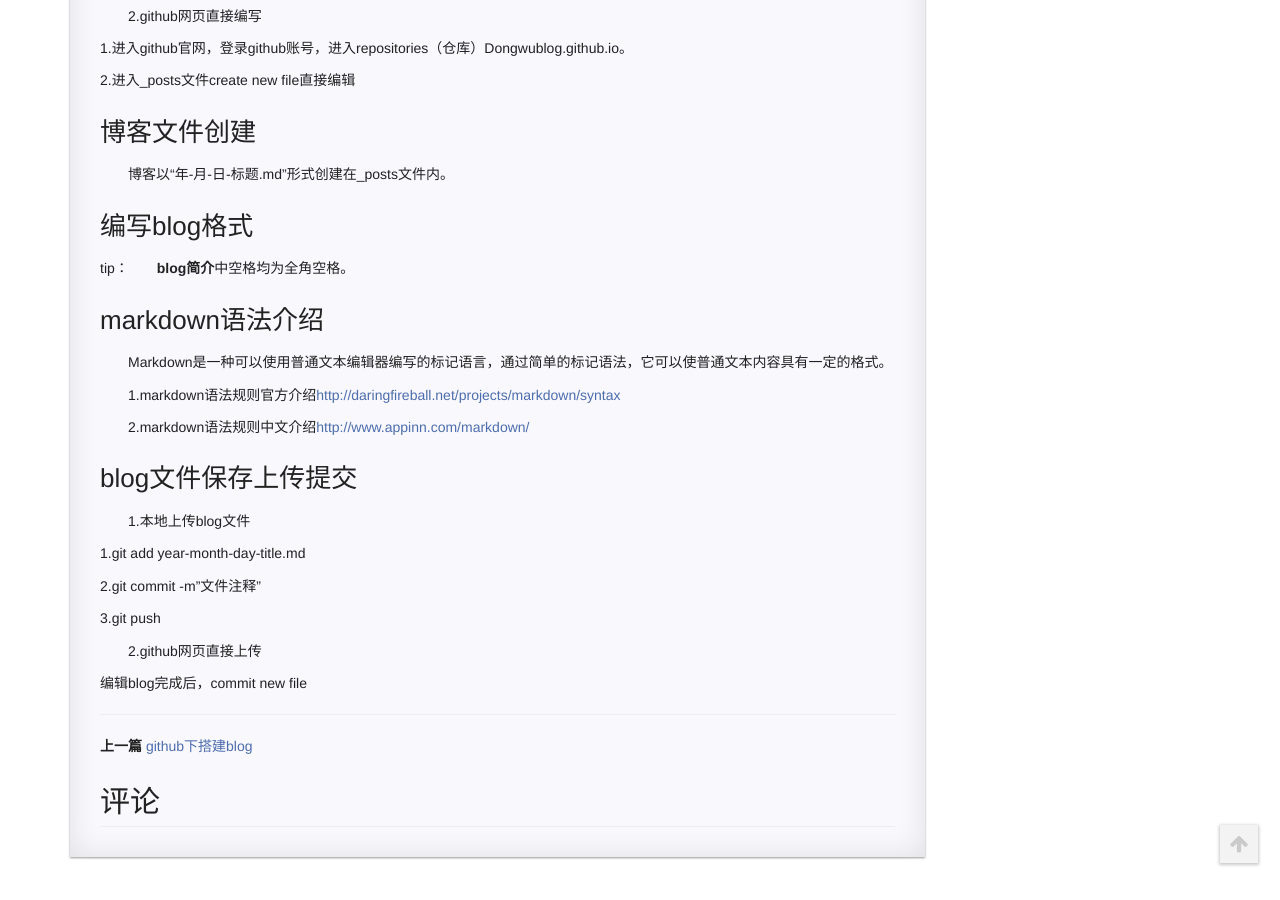
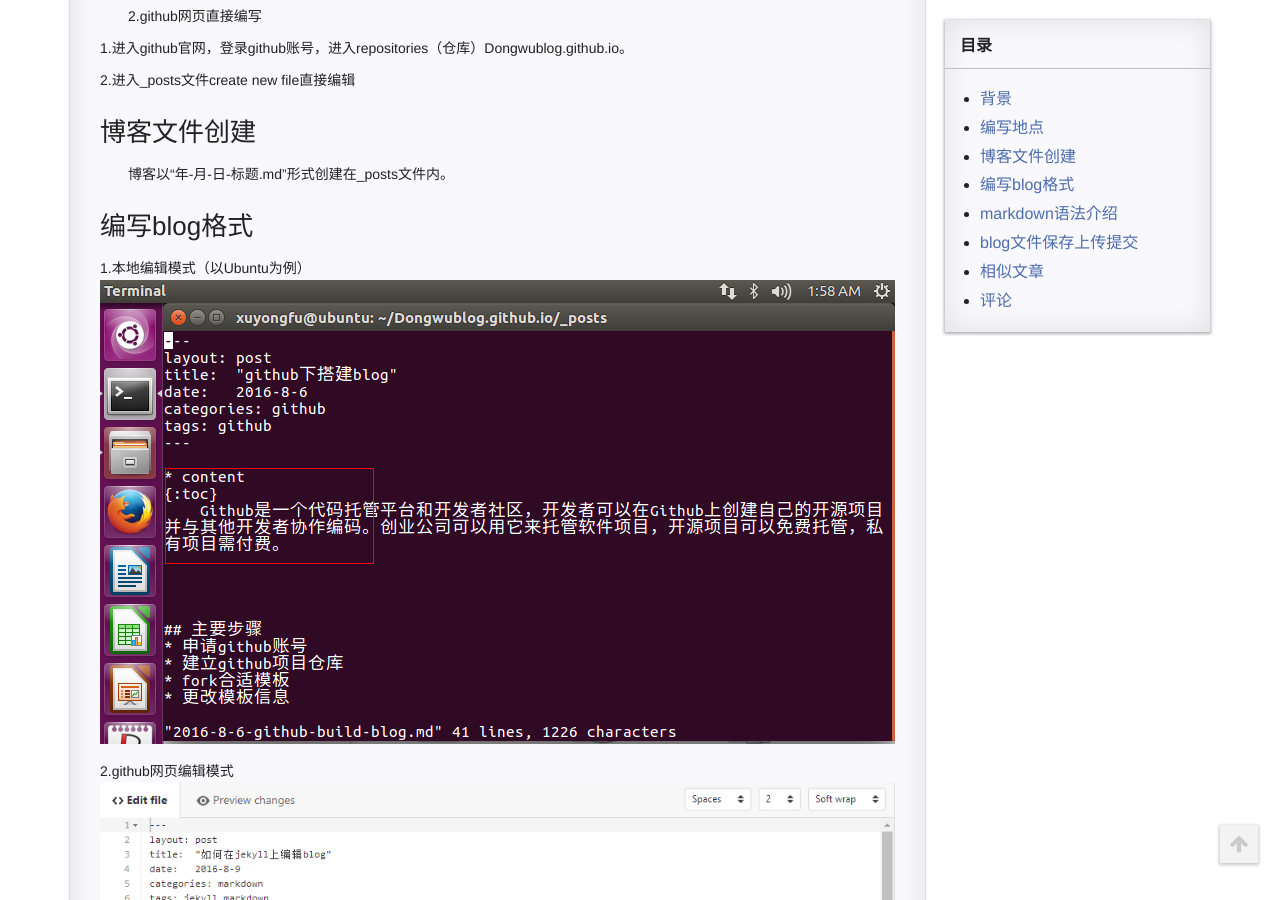
Before and after one commit to Dongwublog/Dongwublog.github.io, a Jekyll site: the page built from _posts/2016-8-9-markdown语法简述.md, in a window 1280 px wide and 900 px high, scrolled down 550 px. Built offline with Jekyll 4.4.1, drawn with Linux system fonts in a browser that asks for light colours; comment, search, counter and statistics services are not loaded.

Commit message:
Update 2016-8-9-markdown语法简述.md

```diff
--- a/_posts/2016-8-9-markdown语法简述.md
+++ b/_posts/2016-8-9-markdown语法简述.md
@@ -34,6 +34,12 @@
 
 ### 编写blog格式
 
+1.本地编辑模式（以Ubuntu为例）
+![markdown](/images/posts/markdown/1.png)
+
+2.github网页编辑模式
+![markdown](/images/posts/markdown/2.png)
+
 tip：**　　blog简介**中空格均为全角空格。
 
 ### markdown语法介绍
```
